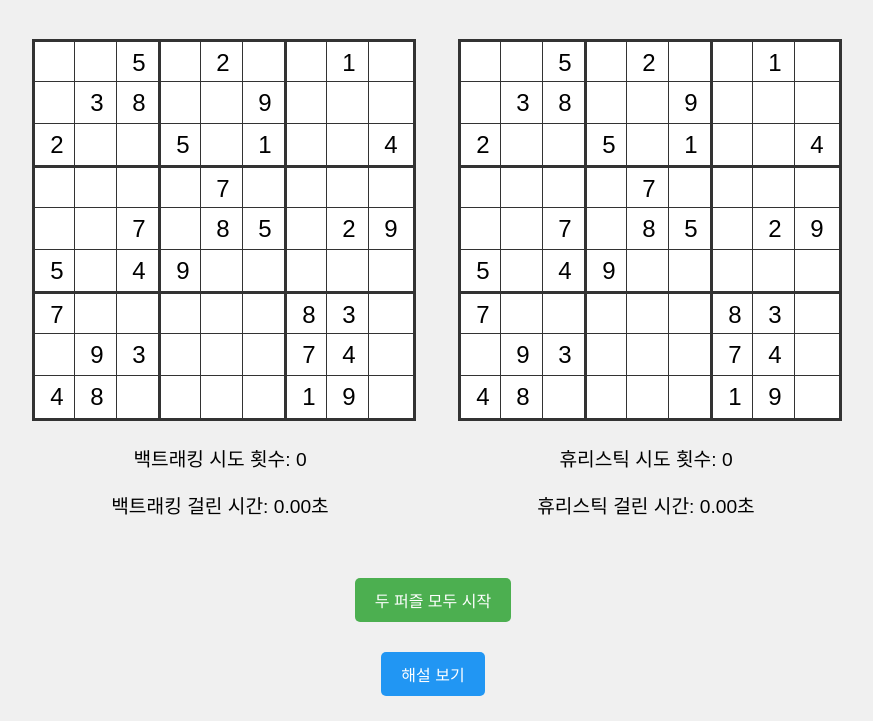
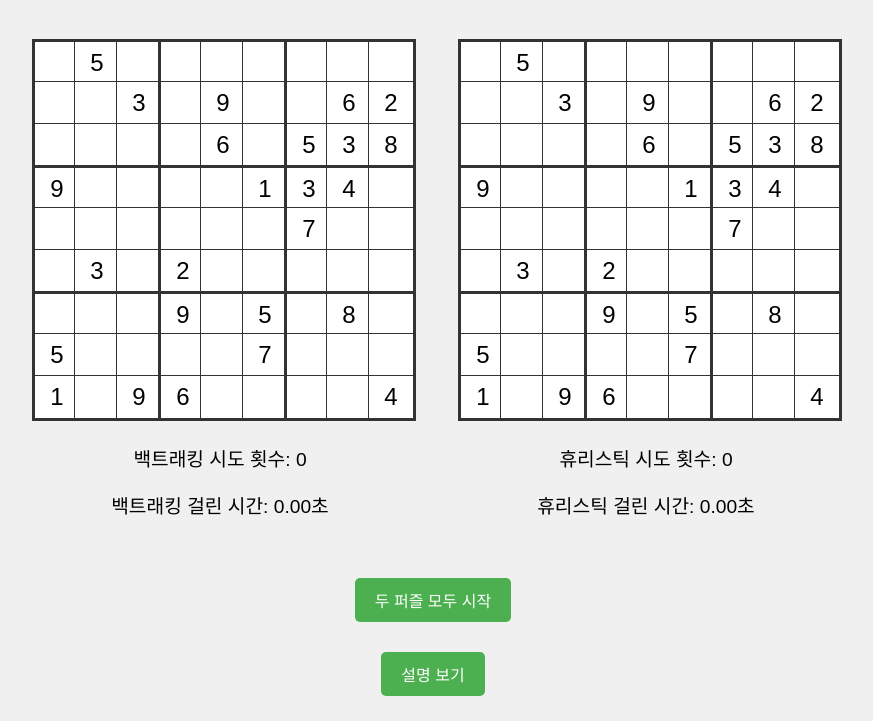
Before and after one commit to ilestri/CWUacademic, a plain HTML site: page sdoku/sdoku.html in a window 1280 px wide. Shown: the part 95-816 px from the top of the page, without its empty margins (207-1080 px from the left). Drawn offline with Linux system fonts and the light colour scheme.

Commit message:
스도쿠 완성

```diff
--- a/sdoku/sdoku.html
+++ b/sdoku/sdoku.html
@@ -62,10 +62,21 @@
     }
 
     /* 3x3 구분선 */
-    .top-border { border-top: 3px solid #333; }
-    .bottom-border { border-bottom: 3px solid #333; }
-    .left-border { border-left: 3px solid #333; }
-    .right-border { border-right: 3px solid #333; }
+    .top-border {
+      border-top: 3px solid #333;
+    }
+
+    .bottom-border {
+      border-bottom: 3px solid #333;
+    }
+
+    .left-border {
+      border-left: 3px solid #333;
+    }
+
+    .right-border {
+      border-right: 3px solid #333;
+    }
 
     button {
       padding: 10px 20px;
@@ -125,33 +136,34 @@
 
 <button id="start-all-btn">두 퍼즐 모두 시작</button>
 
-<button id="explanation-btn">해설 보기</button>
+<button class="explanation-btn" onclick="window.location.href='explan.html'">설명 보기</button>
 
 <script src="backtracking.js"></script>
 <script src="heuristic.js"></script>
 <script>
   const boards = {
     backtracking: [
-      [0, 0, 5, 0, 2, 0, 0, 1, 0],
-      [0, 3, 8, 0, 0, 9, 0, 0, 0],
-      [2, 0, 0, 5, 0, 1, 0, 0, 4],
-      [0, 0, 0, 0, 7, 0, 0, 0, 0],
-      [0, 0, 7, 0, 8, 5, 0, 2, 9],
-      [5, 0, 4, 9, 0, 0, 0, 0, 0],
-      [7, 0, 0, 0, 0, 0, 8, 3, 0],
-      [0, 9, 3, 0, 0, 0, 7, 4, 0],
-      [4, 8, 0, 0, 0, 0, 1, 9, 0]
+      [0, 5, 0, 0, 0, 0, 0, 0, 0],
+      [0, 0, 3, 0, 9, 0, 0, 6, 2],
+      [0, 0, 0, 0, 6, 0, 5, 3, 8],
+      [9, 0, 0, 0, 0, 1, 3, 4, 0],
+      [0, 0, 0, 0, 0, 0, 7, 0, 0],
+      [0, 3, 0, 2, 0, 0, 0, 0, 0],
+      [0, 0, 0, 9, 0, 5, 0, 8, 0],
+      [5, 0, 0, 0, 0, 7, 0, 0, 0],
+      [1, 0, 9, 6, 0, 0, 0, 0, 4]
     ],
+
     heuristic: [
-      [0, 0, 5, 0, 2, 0, 0, 1, 0],
-      [0, 3, 8, 0, 0, 9, 0, 0, 0],
-      [2, 0, 0, 5, 0, 1, 0, 0, 4],
-      [0, 0, 0, 0, 7, 0, 0, 0, 0],
-      [0, 0, 7, 0, 8, 5, 0, 2, 9],
-      [5, 0, 4, 9, 0, 0, 0, 0, 0],
-      [7, 0, 0, 0, 0, 0, 8, 3, 0],
-      [0, 9, 3, 0, 0, 0, 7, 4, 0],
-      [4, 8, 0, 0, 0, 0, 1, 9, 0]
+      [0, 5, 0, 0, 0, 0, 0, 0, 0],
+      [0, 0, 3, 0, 9, 0, 0, 6, 2],
+      [0, 0, 0, 0, 6, 0, 5, 3, 8],
+      [9, 0, 0, 0, 0, 1, 3, 4, 0],
+      [0, 0, 0, 0, 0, 0, 7, 0, 0],
+      [0, 3, 0, 2, 0, 0, 0, 0, 0],
+      [0, 0, 0, 9, 0, 5, 0, 8, 0],
+      [5, 0, 0, 0, 0, 7, 0, 0, 0],
+      [1, 0, 9, 6, 0, 0, 0, 0, 4]
     ]
   };
 
@@ -167,10 +179,18 @@
         input.classList.add('cell');
 
         // 3x3 블록 구분선 적용
-        if (row % 3 === 0) input.classList.add('top-border');
-        if (row === 8) input.classList.add('bottom-border');
-        if (col % 3 === 0) input.classList.add('left-border');
-        if (col === 8) input.classList.add('right-border');
+        if (row % 3 === 0) {
+          input.classList.add('top-border');
+        }
+        if (row === 8) {
+          input.classList.add('bottom-border');
+        }
+        if (col % 3 === 0) {
+          input.classList.add('left-border');
+        }
+        if (col === 8) {
+          input.classList.add('right-border');
+        }
 
         if (boardData[row][col] !== 0) {
           input.classList.add('preset');
@@ -266,11 +286,6 @@
     heuristicBacktrackingSolver().then(() => stopTimer('heuristic'));
   });
 
-  // 해설 보기 버튼 (기능 추가를 위한 핸들러, 필요 시 수정 가능)
-  document.getElementById('explanation-btn').addEventListener('click', () => {
-    alert("해설 보기 기능이 준비 중입니다.");
-  });
-
   // 페이지 로드 시 초기 보드 생성
   createEditableBoard('backtracking-board', boards.backtracking);
   createEditableBoard('heuristic-board', boards.heuristic);
```
Also changed, not shown: snake/snake.html (+1 -1 lines).
